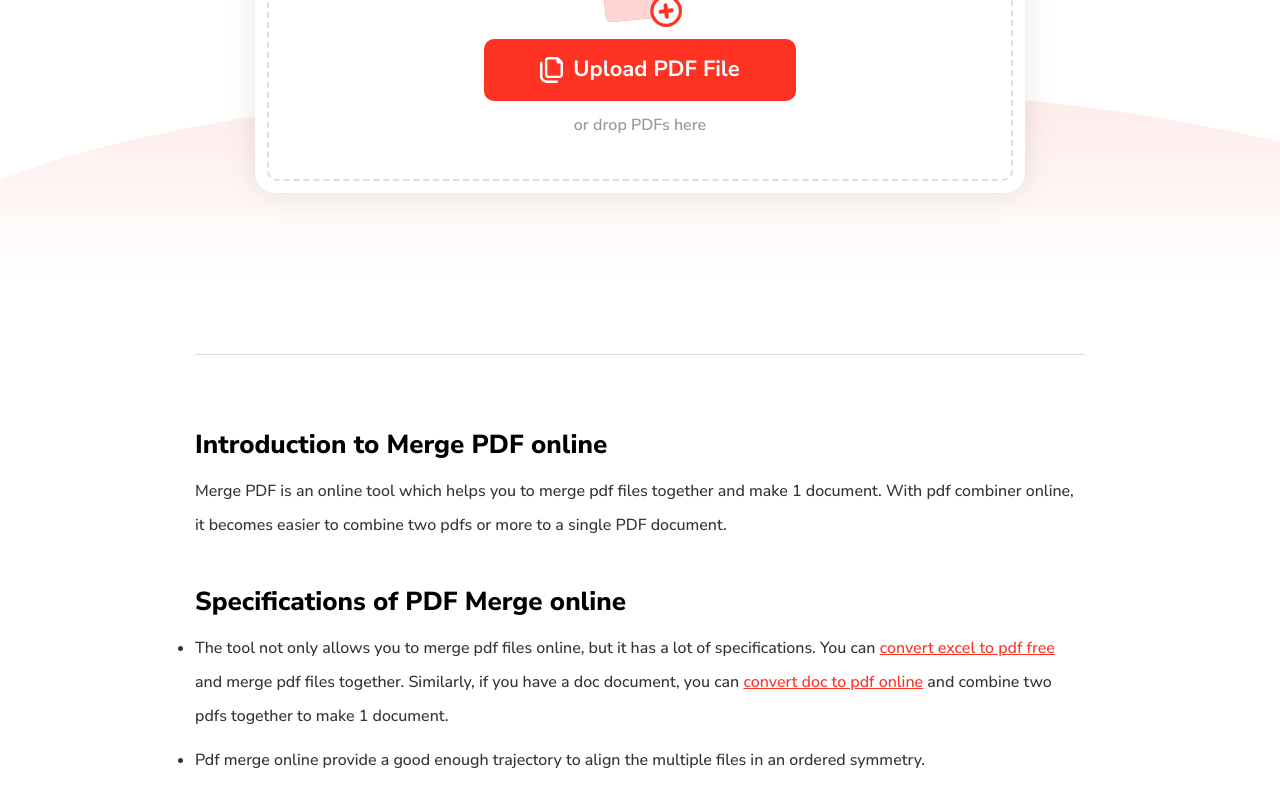
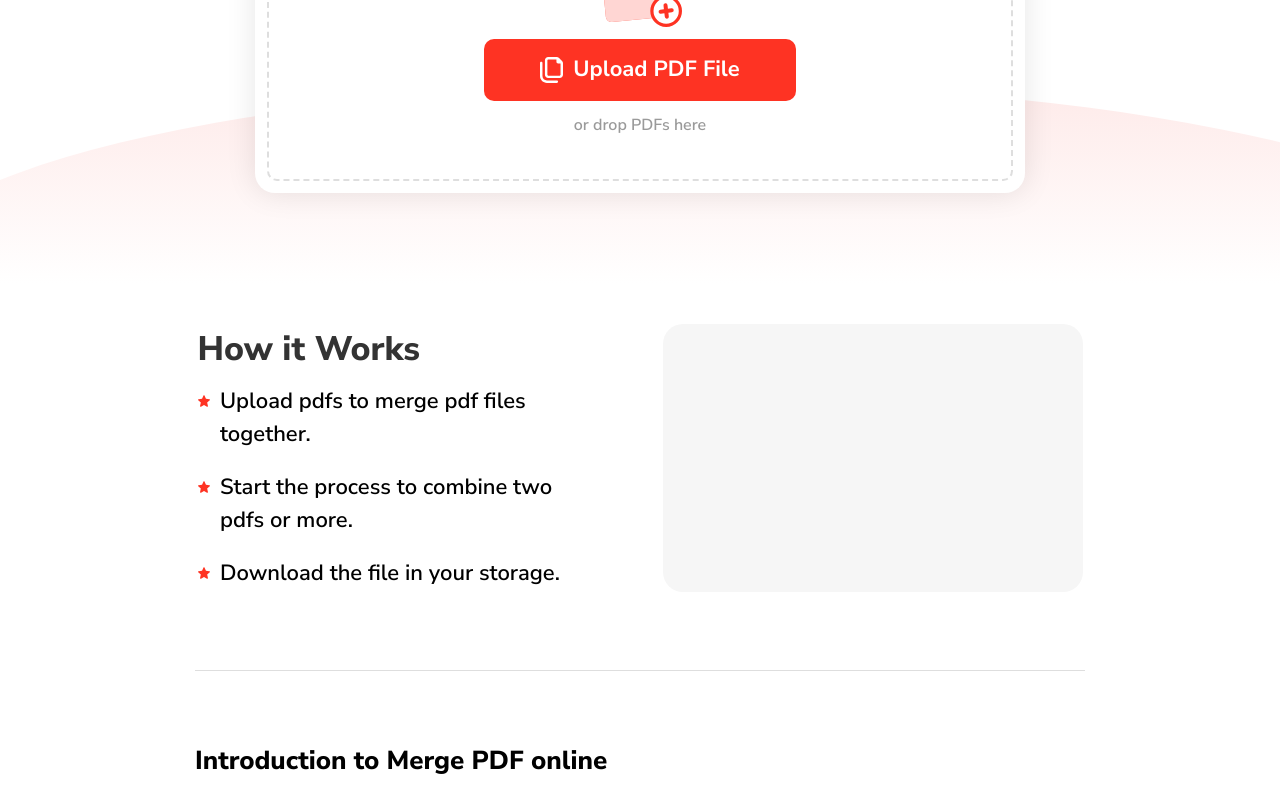
Before and after one commit to samror/pdf-merger, a Next.js app: page / in a window 1280 px wide. Shown: the part 418-1213 px from the top of the page. Built offline with nearby package versions, Linux system fonts and the light colour scheme.

Commit message:
small changes

```diff
--- a/app/components/Hero.jsx
+++ b/app/components/Hero.jsx
@@ -466,7 +466,7 @@ const Hero = () => {
           </div>
           <button
             onClick={mergePdfs}
-            className="bg-red align-center mt-[10px] mb-[10px]  text-white lg:text-[18px]  text-[15px] flex flex-row  justify-center items-center font-bold lg:w-[237px] lg:h-[49px] h-[40px] lg:px-[50px] px-[30px] lg:py-[12px] py-[10px] rounded-[10px] hover:shadow-[0px_0px_14px_rgba(254,51,35,0.8)]  "
+            className="bg-red align-center mt-[20px] mb-[10px]  text-white lg:text-[18px]  text-[18px] flex flex-row  justify-center items-center font-bold lg:w-[237px] lg:h-[49px] h-[40px] lg:px-[50px] px-[30px] lg:py-[12px] py-[10px] rounded-[10px] hover:shadow-[0px_0px_14px_rgba(254,51,35,0.8)]  "
           >
             Merge and Save
           </button>
--- a/app/components/HowWorks.jsx
+++ b/app/components/HowWorks.jsx
@@ -3,7 +3,7 @@ import Image from "next/image";
 
 const HowWorks = () => {
   return (
-    <div className="flex md:flex-row flex-col xl:mt-[0px] mt-[70px] justify-center  w-full lg:gap-[100px] gap-[20px] lg:h-[276px]  px-[20px]  ">
+    <div className="flex md:flex-row flex-col xl:mt-[40px] mt-[70px] justify-center  w-full lg:gap-[100px] gap-[20px] lg:h-[276px]  px-[20px]  ">
       <div className="sm:w-[365px] xs:w-[315px] h-[276px] flex flex-col md:pr-[0px] sm:pr-[10px] gap-[10px]">
         <h2 className="text-[#333333] font-extrabold lg:text-[34px] text-[25px]">
           How it Works
--- a/app/page.js
+++ b/app/page.js
@@ -3,12 +3,13 @@ import Curved from "./components/Curved";
 import HowWorks from "./components/HowWorks";
 import Intro from "./components/Intro";
 import Footer from "./components/Footer";
+
 export default function Home() {
   return (
     <main className="overflow-hidden">
       <Hero />
       <Curved />
-
+      <HowWorks />
       <Intro />
       <Footer />
     </main>
```
